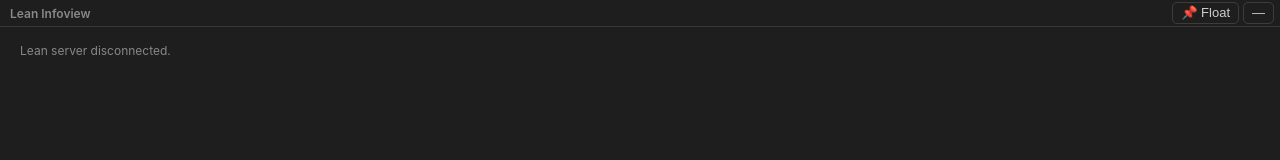
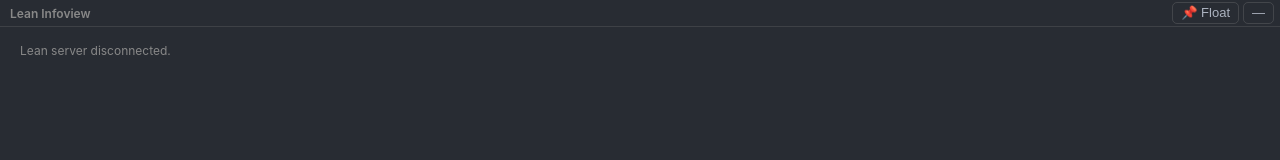
Before and after one commit to jiajunma/lean-goalview, a website built with Vite: page webui/index.html in a window 1280 px wide. Built offline with nearby package versions, Linux system fonts and the dark colour scheme; no server answers.

Commit message:
feat: proper theming — One Dark/One Light palettes + goal syntax colors
Define the five --vscode-lean4-infoView.* syntax variables the infoview
uses to color goals (turnstile green, hypothesis names blue, case labels
cyan, goal count yellow, inaccessible names muted) and retune the whole
variable set to the One Dark / One Light palettes so the window matches
Zed's default themes, switching on the system scheme.

```diff
--- a/webui/public/vscode-theme.css
+++ b/webui/public/vscode-theme.css
@@ -1,8 +1,12 @@
-/* The official infoview styles against VS Code's theme CSS variables, which
- * VS Code injects into its webviews. Outside VS Code nobody defines them, so
- * e.g. hover cards get a transparent background and bleed into the content
- * underneath. This file supplies the full set the infoview references
- * (VS Code Light+/Dark+ palette), switching on the system color scheme. */
+/* Theme for the standalone infoview host.
+ *
+ * The official infoview styles against VS Code's theme variables (VS Code
+ * injects them into its webviews; standalone they are all undefined, which
+ * left hover cards transparent and goal syntax uncolored). This file defines
+ * every variable the stylesheet references — including the five
+ * `--vscode-lean4-infoView.*` syntax colors (note the literal dots, escaped) —
+ * using the One Dark / One Light palettes so the window matches Zed.
+ */
 
 :root {
   --vscode-font-family: -apple-system, BlinkMacSystemFont, "Segoe UI", system-ui, sans-serif;
@@ -14,52 +18,68 @@
   --vscode-editor-font-feature-settings: normal;
   --vscode-editor-line-height: 1.5;
 
-  --vscode-editor-foreground: #3b3b3b;
-  --vscode-editorHoverWidget-background: #f8f8f8;
-  --vscode-editorHoverWidget-foreground: #3b3b3b;
-  --vscode-editorHoverWidget-border: #c8c8c8;
+  /* One Light */
+  --vscode-editor-foreground: #383a42;
+  --vscode-editorHoverWidget-background: #eaeaeb;
+  --vscode-editorHoverWidget-foreground: #383a42;
+  --vscode-editorHoverWidget-border: #c9c9ca;
   --vscode-widget-shadow: rgba(0, 0, 0, 0.16);
-  --vscode-textCodeBlock-background: rgba(220, 220, 220, 0.4);
-  --vscode-dropdown-background: #ffffff;
-  --vscode-dropdown-foreground: #3b3b3b;
-  --vscode-dropdown-border: #c8c8c8;
-  --vscode-editor-selectionBackground: #add6ff;
-  --vscode-editor-findMatchBackground: #a8ac94;
-  --vscode-editorOverviewRuler-rangeHighlightForeground: rgba(0, 122, 204, 0.6);
-  --vscode-diffEditor-insertedTextBackground: rgba(155, 185, 85, 0.25);
+  --vscode-textCodeBlock-background: rgba(56, 58, 66, 0.08);
+  --vscode-dropdown-background: #fafafa;
+  --vscode-dropdown-foreground: #383a42;
+  --vscode-dropdown-border: #c9c9ca;
+  --vscode-editor-selectionBackground: #e5e5e6;
+  --vscode-editor-findMatchBackground: #f2c74666;
+  --vscode-editorOverviewRuler-rangeHighlightForeground: rgba(64, 120, 242, 0.6);
+  --vscode-diffEditor-insertedTextBackground: rgba(80, 161, 79, 0.18);
   --vscode-diffEditor-insertedTextBorder: transparent;
-  --vscode-diffEditor-removedTextBackground: rgba(255, 0, 0, 0.2);
+  --vscode-diffEditor-removedTextBackground: rgba(228, 86, 73, 0.18);
   --vscode-diffEditor-removedTextBorder: transparent;
+
+  /* Goal syntax colors (One Light accents). */
+  --vscode-lean4-infoView\.turnstile: #50a14f;                 /* ⊢ green */
+  --vscode-lean4-infoView\.hypothesisName: #4078f2;            /* blue */
+  --vscode-lean4-infoView\.inaccessibleHypothesisName: #a0a1a7;/* muted */
+  --vscode-lean4-infoView\.caseLabel: #0184bc;                 /* cyan */
+  --vscode-lean4-infoView\.goalCount: #c18401;                 /* yellow */
 
   color-scheme: light dark;
 }
 
 @media (prefers-color-scheme: dark) {
   :root {
-    --vscode-editor-foreground: #cccccc;
-    --vscode-editorHoverWidget-background: #252526;
-    --vscode-editorHoverWidget-foreground: #cccccc;
-    --vscode-editorHoverWidget-border: #454545;
-    --vscode-widget-shadow: rgba(0, 0, 0, 0.36);
-    --vscode-textCodeBlock-background: rgba(255, 255, 255, 0.08);
-    --vscode-dropdown-background: #3c3c3c;
-    --vscode-dropdown-foreground: #f0f0f0;
-    --vscode-dropdown-border: #3c3c3c;
-    --vscode-editor-selectionBackground: #264f78;
-    --vscode-editor-findMatchBackground: #515c6a;
-    --vscode-editorOverviewRuler-rangeHighlightForeground: rgba(0, 122, 204, 0.6);
-    --vscode-diffEditor-insertedTextBackground: rgba(155, 185, 85, 0.25);
-    --vscode-diffEditor-removedTextBackground: rgba(255, 0, 0, 0.25);
+    /* One Dark */
+    --vscode-editor-foreground: #abb2bf;
+    --vscode-editorHoverWidget-background: #2f343e;
+    --vscode-editorHoverWidget-foreground: #abb2bf;
+    --vscode-editorHoverWidget-border: #414855;
+    --vscode-widget-shadow: rgba(0, 0, 0, 0.4);
+    --vscode-textCodeBlock-background: rgba(255, 255, 255, 0.07);
+    --vscode-dropdown-background: #333842;
+    --vscode-dropdown-foreground: #abb2bf;
+    --vscode-dropdown-border: #414855;
+    --vscode-editor-selectionBackground: #3e4451;
+    --vscode-editor-findMatchBackground: #42557b;
+    --vscode-editorOverviewRuler-rangeHighlightForeground: rgba(97, 175, 239, 0.6);
+    --vscode-diffEditor-insertedTextBackground: rgba(152, 195, 121, 0.18);
+    --vscode-diffEditor-removedTextBackground: rgba(224, 108, 117, 0.18);
+
+    /* Goal syntax colors (One Dark accents). */
+    --vscode-lean4-infoView\.turnstile: #98c379;                 /* ⊢ green */
+    --vscode-lean4-infoView\.hypothesisName: #61afef;            /* blue */
+    --vscode-lean4-infoView\.inaccessibleHypothesisName: #5c6370;/* muted */
+    --vscode-lean4-infoView\.caseLabel: #56b6c2;                 /* cyan */
+    --vscode-lean4-infoView\.goalCount: #e5c07b;                 /* yellow */
   }
 }
 
-/* Page ground: the infoview assumes the host paints an editor-like surface. */
+/* Page ground, matching Zed One Light / One Dark editor backgrounds. */
 html, body {
-  background: #ffffff;
+  background: #fafafa;
   color: var(--vscode-editor-foreground);
   font-family: var(--vscode-font-family);
   font-size: var(--vscode-font-size);
 }
 @media (prefers-color-scheme: dark) {
-  html, body { background: #1e1e1e; }
+  html, body { background: #282c33; }
 }
```
